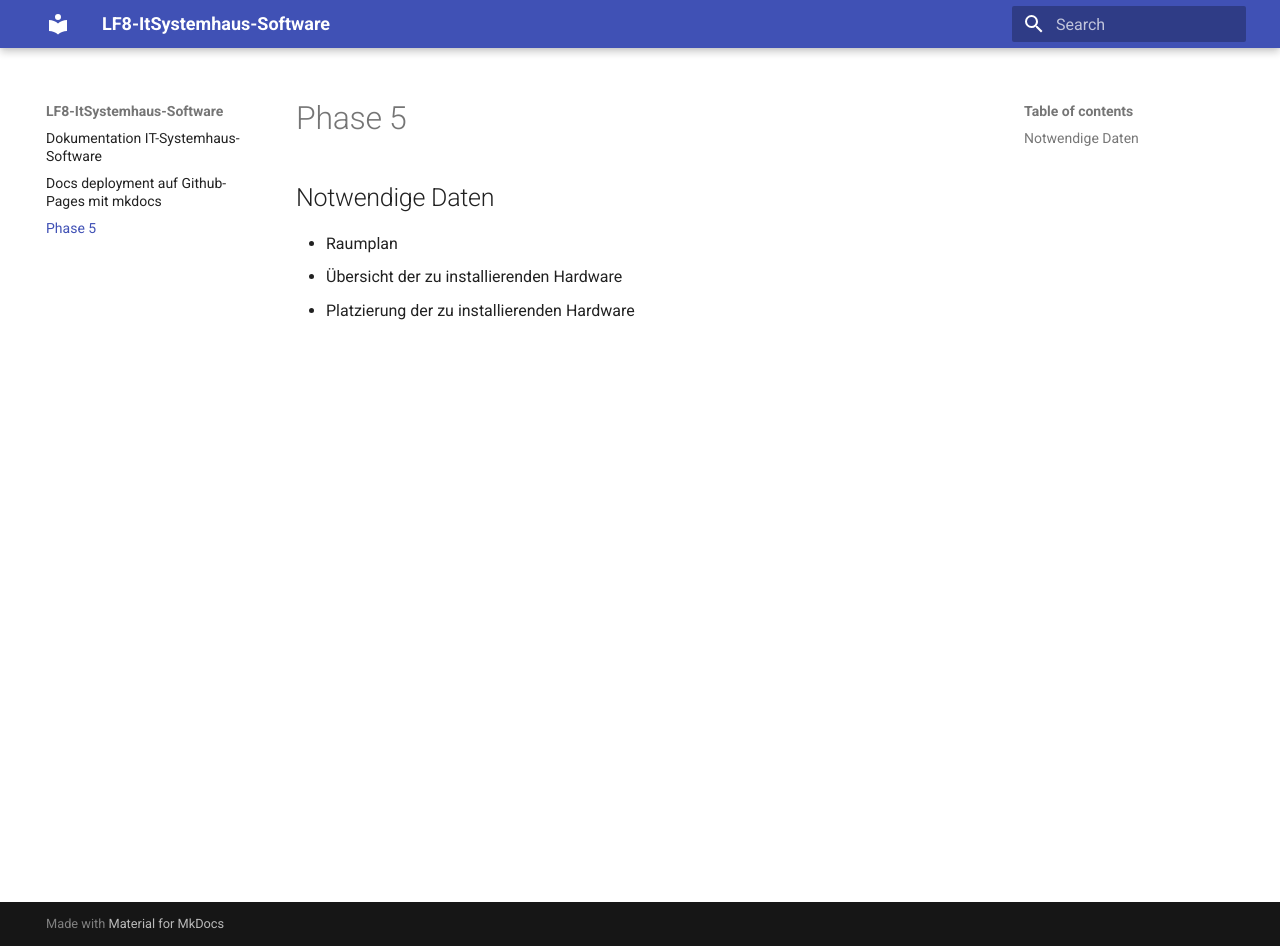
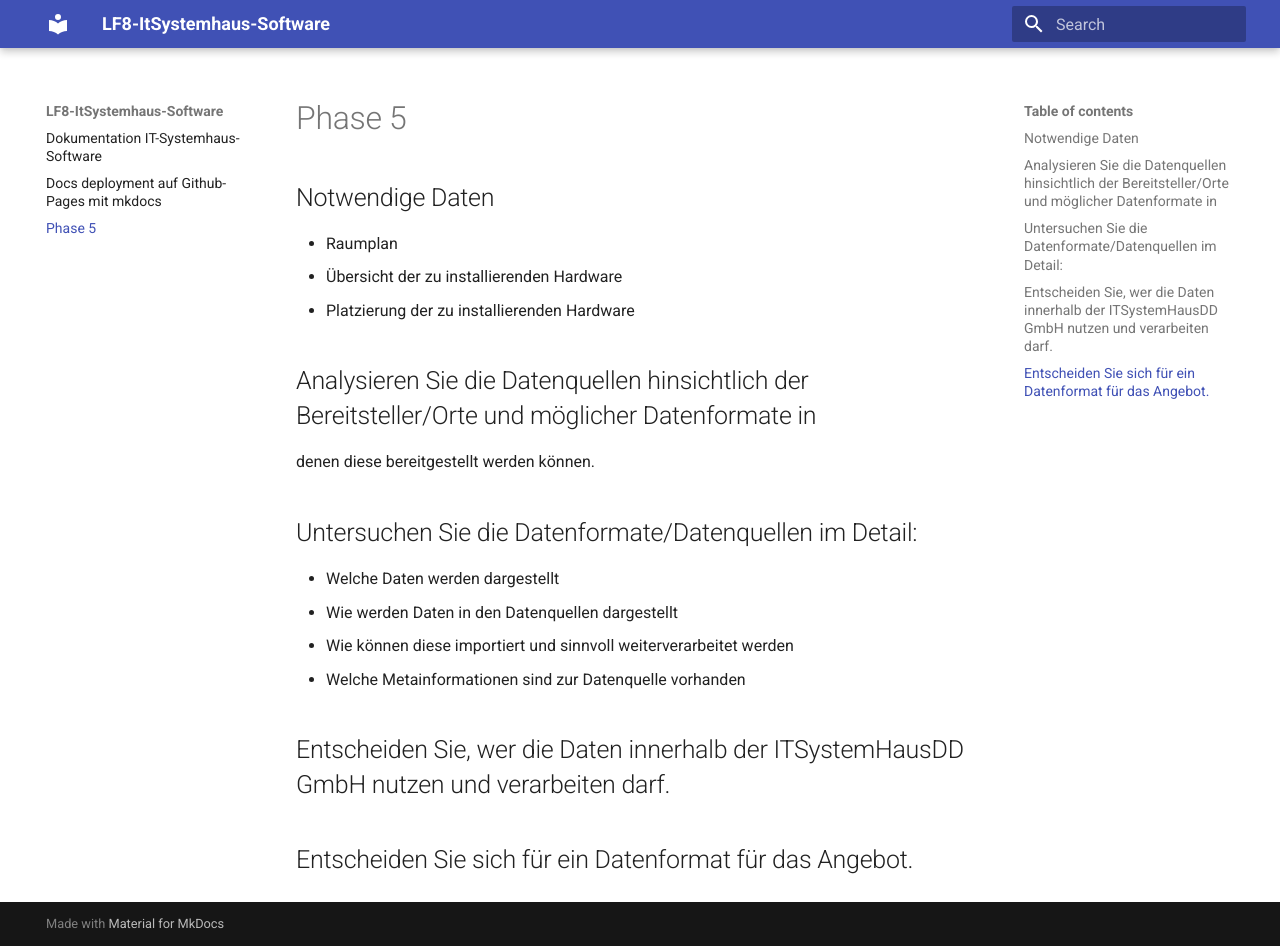
Before and after one commit to fabi321/lf8-itsystemhaus-software, an MkDocs documentation site: the page built from docs/phase5.md, in a window 1280 px wide and 946 px high. Built offline with MkDocs 1.6.1 and Material for MkDocs 9.7.7, drawn with Linux system fonts in a browser that asks for light colours.

Commit message:
Grundstruktur Phase 5

```diff
--- a/docs/phase5.md
+++ b/docs/phase5.md
@@ -6,4 +6,15 @@
  - Übersicht der zu installierenden Hardware
  - Platzierung der zu installierenden Hardware
 
-##
+## Analysieren Sie die Datenquellen hinsichtlich der Bereitsteller/Orte und möglicher Datenformate in
+denen diese bereitgestellt werden können.
+
+##Untersuchen Sie die Datenformate/Datenquellen im Detail:
+* Welche Daten werden dargestellt
+* Wie werden Daten in den Datenquellen dargestellt
+* Wie können diese importiert und sinnvoll weiterverarbeitet werden
+* Welche Metainformationen sind zur Datenquelle vorhanden
+
+## Entscheiden Sie, wer die Daten innerhalb der ITSystemHausDD GmbH nutzen und verarbeiten darf.
+
+##Entscheiden Sie sich für ein Datenformat für das Angebot.
```
